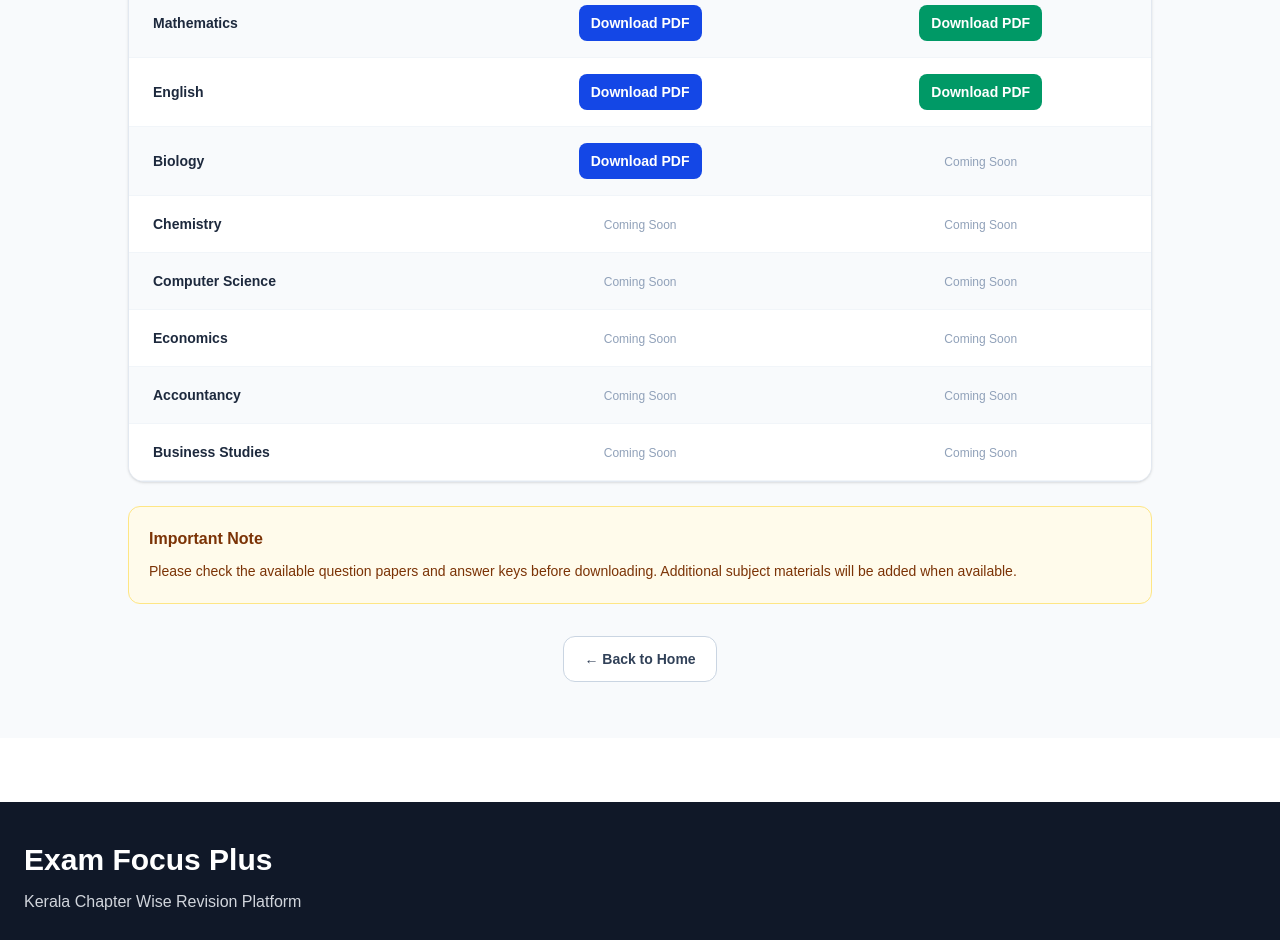
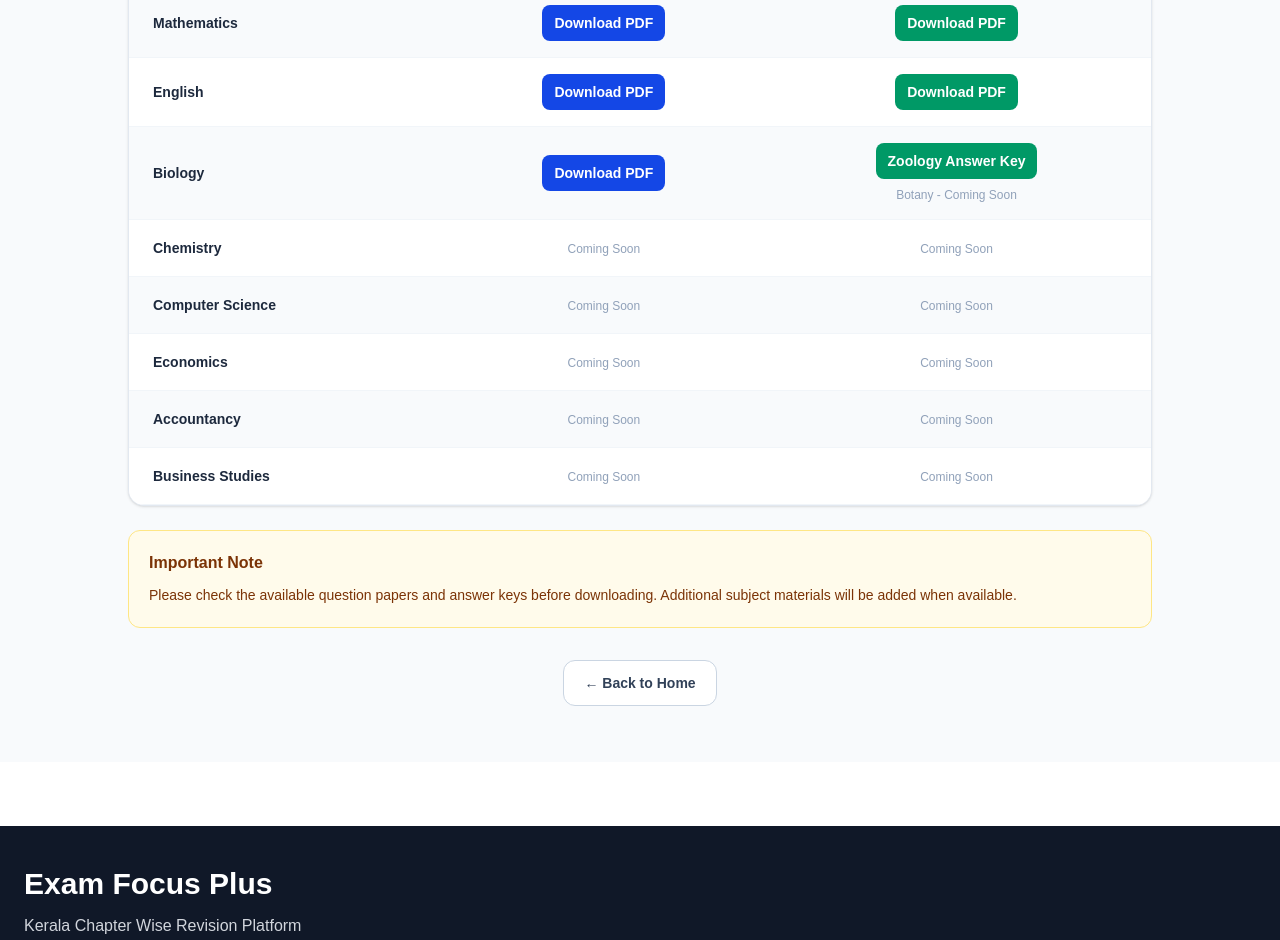
Before and after one commit to examfocusplus/exam-focus-plus, a Next.js app: page /plus-one-improvement-26 in a window 1280 px wide. Shown: the part 900-1840 px from the top of the page. Built offline with nearby package versions, Linux system fonts and the light colour scheme.

Commit message:
Add Biology Zoology answer key

```diff
--- a/app/plus-one-improvement-26/page.tsx
+++ b/app/plus-one-improvement-26/page.tsx
@@ -94,6 +94,7 @@ export default function PlusOneImprovementPage() {
             <h2 className="text-xl font-bold sm:text-2xl">
               Subject-wise Download Links
             </h2>
+
             <p className="mt-2 text-sm text-blue-100">
               Select a subject to access the available study materials.
             </p>
@@ -106,9 +107,11 @@ export default function PlusOneImprovementPage() {
                   <th className="border-b border-slate-200 px-4 py-4 font-bold sm:px-6">
                     Subject
                   </th>
+
                   <th className="border-b border-slate-200 px-4 py-4 text-center font-bold sm:px-6">
                     Question Paper
                   </th>
+
                   <th className="border-b border-slate-200 px-4 py-4 text-center font-bold sm:px-6">
                     Answer Key
                   </th>
@@ -142,7 +145,21 @@ export default function PlusOneImprovementPage() {
                     </td>
 
                     <td className="border-b border-slate-100 px-4 py-4 text-center sm:px-6">
-                      {subject.answerKey ? (
+                      {subject.name === "Biology" ? (
+                        <div className="flex flex-col items-center gap-2">
+                          <a
+                            href="/pdf/plus-one-improvement-26/zoology-answerkey.pdf"
+                            download
+                            className="inline-block rounded-lg bg-emerald-600 px-3 py-2 text-xs font-bold text-white transition hover:bg-emerald-700 sm:text-sm"
+                          >
+                            Zoology Answer Key
+                          </a>
+
+                          <span className="text-xs font-medium text-slate-400">
+                            Botany - Coming Soon
+                          </span>
+                        </div>
+                      ) : subject.answerKey ? (
                         <a
                           href={subject.answerKey}
                           download
@@ -166,6 +183,7 @@ export default function PlusOneImprovementPage() {
         {/* Important Note */}
         <section className="mt-6 rounded-xl border border-amber-200 bg-amber-50 p-4 sm:p-5">
           <h2 className="font-bold text-amber-900">Important Note</h2>
+
           <p className="mt-2 text-sm leading-6 text-amber-900">
             Please check the available question papers and answer keys before
             downloading. Additional subject materials will be added when
```
Also changed, not shown: 1 other file (tests, documents, lock files or other folders).
